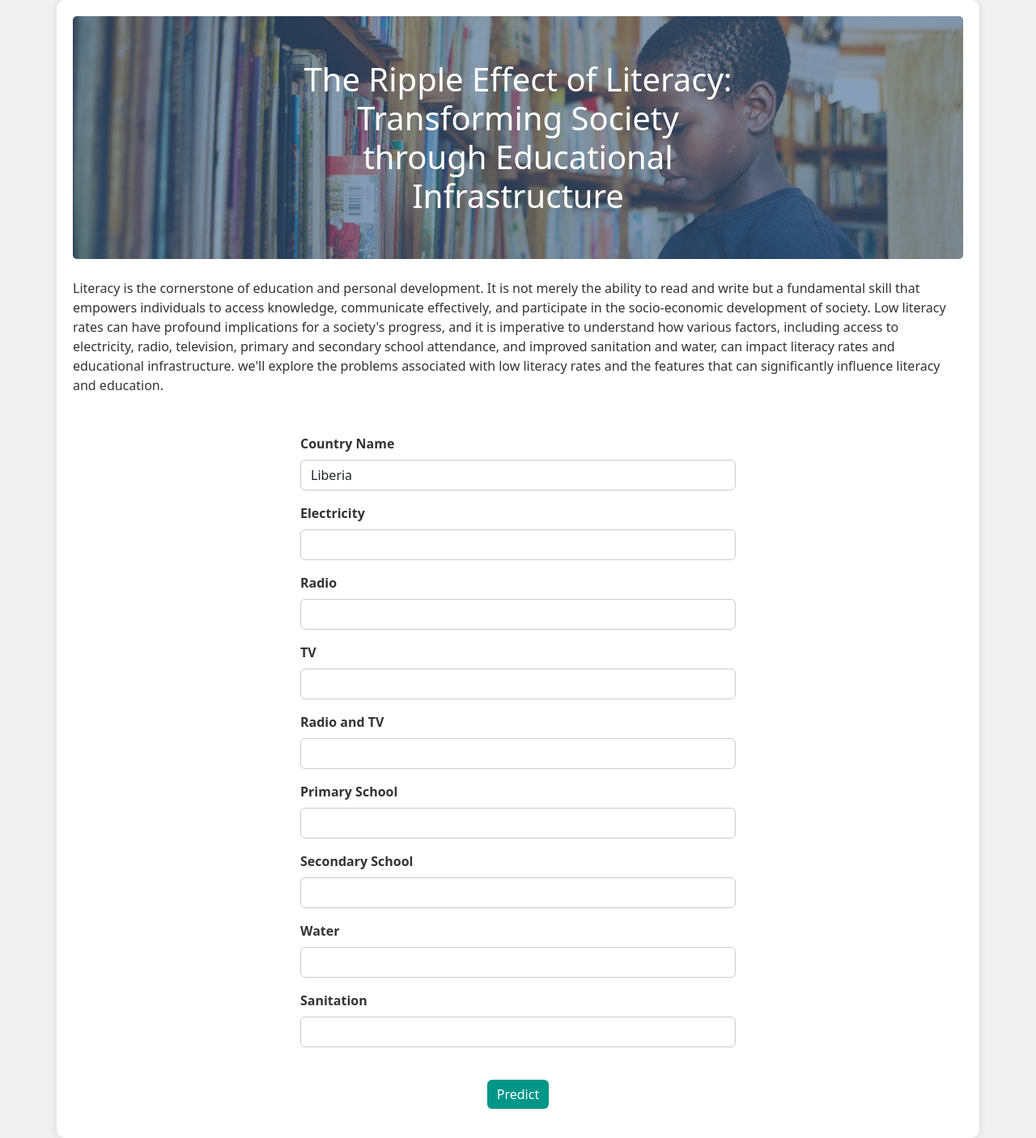
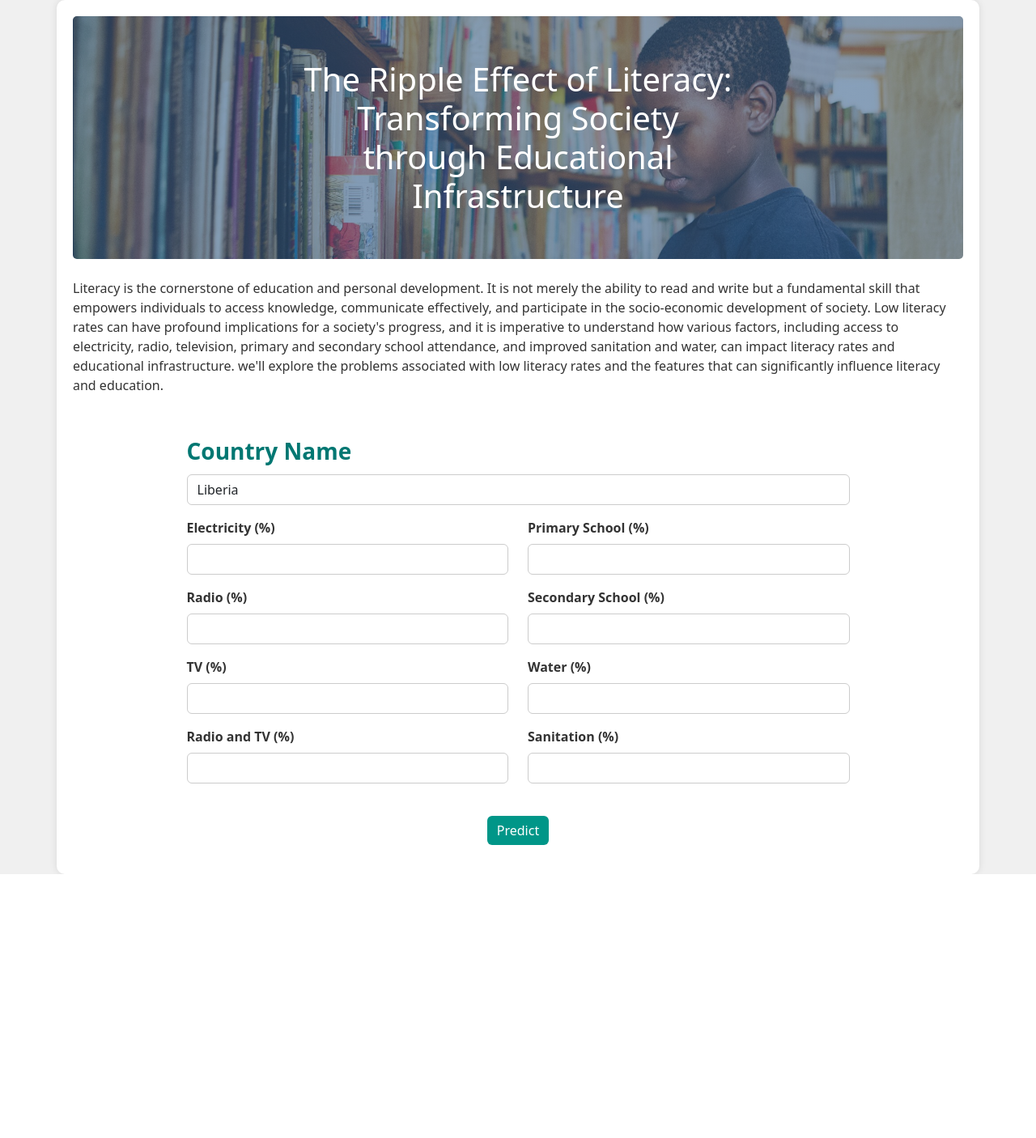
Before and after one commit to faithCoder1/hamoye-feature-forge, a Flask app: page / in a window 1280 px wide. Shown: the whole page at 81% size. After the commit the page ends 1080 px from the top, so only its background shows below. Run offline with Flask 3, Linux system fonts and the light colour scheme; parts of the project's set-up code (start-up, migrations or seed data) failed here and were passed over.

Commit message:
UI update

```diff
--- a/app.py
+++ b/app.py
@@ -56,7 +56,7 @@ def predict_api():
     prediction = model.predict(input_df)
     output = round(prediction[0], 2)
 
-    return render_template('index.html', prediction_text='Based on the data provided, your literacy rate is {}'.format(output))
+    return render_template('index.html', prediction_text='Based on the data provided, your literacy rate is {}%'.format(output))
 
 if __name__ =="__main__":
     app.run(debug=True)
--- a/static/index.css
+++ b/static/index.css
@@ -8,6 +8,10 @@ body {
     padding: 20px;
     border-radius: 10px;
     box-shadow: 0 0 10px rgba(0, 0, 0, 0.1);
+}
+
+.country_name {
+    color:#007772;
 }
 
 .header-block {
--- a/templates/index.html
+++ b/templates/index.html
@@ -27,11 +27,11 @@
         </p>
 
         <div class="row justify-content-center mt-5">
-            <div class="col-md-6">
-                <form method="post" action="{{ url_for('predict_api')}}">
+            <div class="col-md-9">
+                <form method="post" action="{{ url_for('predict_api')}}" class="row">
                     <div class="form-group mb-3">
-                        <label for="Country_name" class="mb-2 fw-bold">Country Name</label>
-                        <select class="form-control"  name="Country_name" id="Country_name">
+                        <label for="Country_name" class="mb-2 country_name fs-3 fw-bold">Country Name</label>
+                        <select class="form-control" name="Country_name" id="Country_name">
                             <option value="Liberia">Liberia</option>
                             <option value="Burundi">Burundi</option>
                             <option value="Lesotho">Lesotho</option>
@@ -61,37 +61,46 @@
                             <option value="Burkina Faso">Burkina Faso</option>
                         </select>
                     </div>
+                    <div class="col-md-6">
                         <div class="form-group mb-3">
-                        <label for="Electricity" class="mb-2 fw-bold">Electricity</label>
-                        <input class="form-control" type="number" name="Electricity" id="Electricity" placeholder="" required="required" min="0" max="100">
+                            <label for="Electricity" class="mb-2 fw-bold">Electricity (%)</label>
+                            <input class="form-control" type="number" name="Electricity" id="Electricity" placeholder="" required="required"
+                                min="0" max="100">
                         </div>
                         <div class="form-group mb-3">
-                        <label for="Radio" class="mb-2 fw-bold">Radio</label>
+                            <label for="Radio" class="mb-2 fw-bold">Radio (%)</label>
                             <input class="form-control" type="number" name="Radio" id="" placeholder="" required="required" min="0" max="100">
                         </div>
                         <div class="form-group mb-3 ">
-                        <label for="TV" class="mb-2 fw-bold">TV</label>
+                            <label for="TV" class="mb-2 fw-bold">TV (%)</label>
                             <input class="form-control" type="number" name="TV" id="" placeholder="" required="required" min="0" max="100">
                         </div>
                         <div class="form-group mb-3">
-                        <label for="Radio_Tv" class="mb-2 fw-bold">Radio and TV</label>
-                        <input class="form-control" type="number" name="Radio_Tv" id="" placeholder="" required="required" min="0" max="100">
+                            <label for="Radio_Tv" class="mb-2 fw-bold">Radio and TV (%)</label>
+                            <input class="form-control" type="number" name="Radio_Tv" id="" placeholder="" required="required" min="0"
+                                max="100">
+                        </div>
+                    </div>
+                    <div class="col-md-6">
+                        <div class="form-group mb-3">
+                            <label for="pry_School" class="mb-2 fw-bold">Primary School (%)</label>
+                            <input class="form-control" type="number" name="pry_School" id="" placeholder="" required="required" min="0"
+                                max="100">
                         </div>
                         <div class="form-group mb-3">
-                        <label for="pry_School" class="mb-2 fw-bold">Primary School</label>
-                        <input class="form-control" type="number" name="pry_School" id="" placeholder="" required="required" min="0" max="100">
+                            <label for="Sec_School" class="mb-2 fw-bold">Secondary School (%)</label>
+                            <input class="form-control" type="number" name="Sec_School" id="" placeholder="" required="required" min="0"
+                                max="100">
                         </div>
                         <div class="form-group mb-3">
-                        <label for="Sec_School" class="mb-2 fw-bold">Secondary School</label>
-                        <input class="form-control" type="number" name="Sec_School" id="" placeholder="" required="required" min="0" max="100">
-                    </div>
-                    <div class="form-group mb-3">
-                        <label for="Water" class="mb-2 fw-bold">Water </label>
+                            <label for="Water" class="mb-2 fw-bold">Water (%)</label>
                             <input class="form-control" type="number" name="Water" id="" placeholder="" required="required" min="0" max="100">
                         </div>
                         <div class="form-group mb-3">
-                        <label for="Sanitation" class="mb-2 fw-bold">Sanitation</label>
-                        <input class="form-control" type="number" name="Sanitation" id="" placeholder="" required="required" min="0" max="100">
+                            <label for="Sanitation" class="mb-2 fw-bold">Sanitation (%)</label>
+                            <input class="form-control" type="number" name="Sanitation" id="" placeholder="" required="required" min="0"
+                                max="100">
+                        </div>
                     </div>
                     <div class="text-center">
                         <button type="submit" class="btn btn-primary btn-block mt-4">Predict</button>
```
Lines whose indentation alone changed are shown as unchanged.
